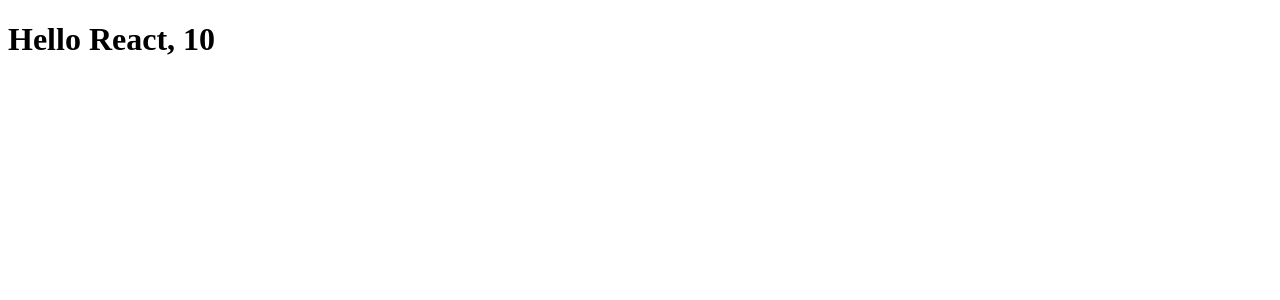
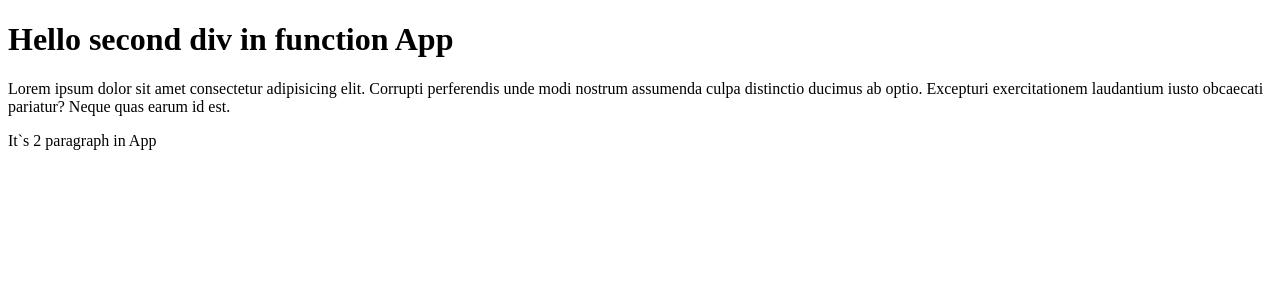
Before and after one commit to DimaPelehov/React-25-09, a React (Create React App) app: page / in a window 1280 px wide. Shown: the top 300 px of the page. Built offline with nearby package versions, Linux system fonts and the light colour scheme.

Commit message:
create component(arrow function App)

```diff
--- a/src/index.tsx
+++ b/src/index.tsx
@@ -5,7 +5,43 @@
 // const el = React.createElement('h1', { id: 'title' }, 'Hello React')
 // це застарілий спосіб, без jsx(розширений js)
 
-const a = 10
-const el = <h1 id="title">Hello React, {a}</h1>
+// const a = 10
+// const el = <h1 id="title">Hello React, {a}</h1>
 // цей спосіб прописано з jsx
-root.render(<React.StrictMode>{el}</React.StrictMode>)
+
+// const el = (
+//     <div>
+//         <h1>Hello first div</h1>
+//         <p>
+//             Lorem ipsum dolor sit amet consectetur adipisicing elit. Corrupti
+//             perferendis unde modi nostrum assumenda culpa distinctio ducimus ab
+//             optio. Excepturi exercitationem laudantium iusto obcaecati pariatur?
+//             Neque quas earum id est.
+//         </p>
+//         <p>It`s 2 paragraph</p>
+//     </div>
+// )
+
+// Для el ми повинні між <React.StrictMode>(внизу) прописувати {el}
+
+const App = () => {
+    return (
+        <div>
+            <h1>Hello second div in function App</h1>
+            <p>
+                Lorem ipsum dolor sit amet consectetur adipisicing elit.
+                Corrupti perferendis unde modi nostrum assumenda culpa
+                distinctio ducimus ab optio. Excepturi exercitationem laudantium
+                iusto obcaecati pariatur? Neque quas earum id est.
+            </p>
+            <p>It`s 2 paragraph in App</p>
+        </div>
+    )
+}
+//  App-arrow function - це компонент
+
+root.render(
+    <React.StrictMode>
+        <App />
+    </React.StrictMode>
+)
```
